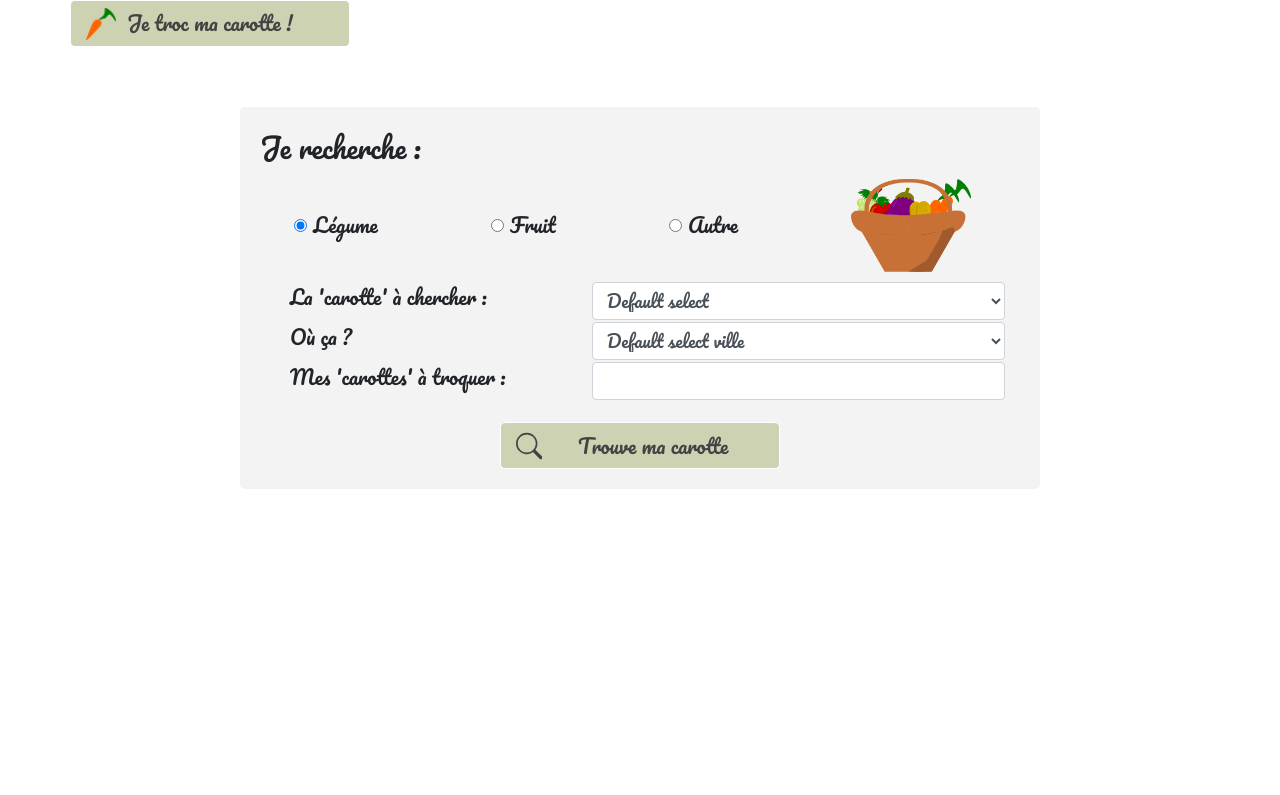
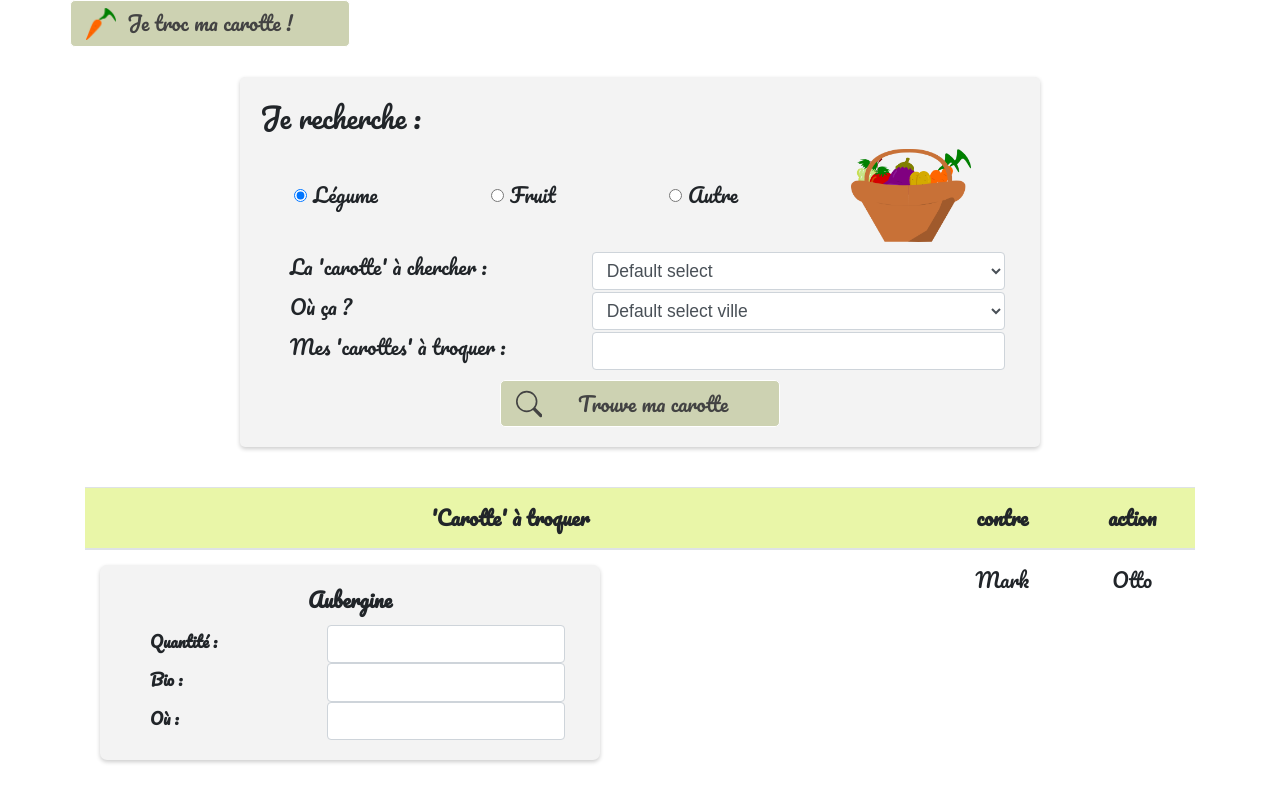
Before and after one commit to severine31/trocTaCarotte, a Symfony app: template templates/home.html.twig in a window 1280 px wide. Shown: the part 223-1018 px from the top of the page. Before the commit the page ends 691 px from the top, so only its background shows below. Run offline with Twig, Linux system fonts and the light colour scheme; the template is opened without the code that fills it, so the values that code supplies are empty; some libraries are stand-ins or nearby versions.

Commit message:
Table troc listing upgrade.

```diff
--- a/public/css/ttc.css
+++ b/public/css/ttc.css
@@ -46,10 +46,11 @@ img {
 }
 .containerBouton{
     margin-left: 3.5em;
-    padding-bottom: 3em;
+    padding-bottom: 1.5em;
 }
 .searchForm{
     background-color: #F3F3F3;
+    box-shadow: 0 2px 4px 0 rgba(0,0,0,.2);
     border-radius: 5px;
     padding:1em;
     width: 40em;
@@ -75,5 +76,30 @@ img {
     font-size: 28px;
 }
 .valid{
-    margin-top: 1em;
+    margin-top: 0.4em;
 }
+input{
+    font-family: arial !important;
+}
+select{
+    font-family: arial !important;
+}
+table{
+    margin-top: 2em;
+    text-align: center;
+}
+.headerRow{
+    background-color: #e9f6a8;
+}
+.carotteForm{
+    background-color: #F3F3F3;
+    box-shadow: 0 2px 4px 0 rgba(0,0,0,.2);
+    border-radius: 7px;
+    padding:1em;
+    width: 25em;
+}
+.labelCarotteForm{
+    margin: 0em;
+    text-align: left;
+    font-size: 16px;
+}
--- a/templates/home.html.twig
+++ b/templates/home.html.twig
@@ -76,4 +76,55 @@
             </form>
         </div>
     </div>
+    <div class="container">
+        <table class="table table-hover">
+            <thead class="headerRow">
+                <tr>
+                    <th scope="col">'Carotte' à troquer</th>
+                    <th scope="col">contre</th>
+                    <th scope="col">action</th>
+                </tr>
+            </thead>
+            <tbody>
+                <tr>
+                    <th scope="row">
+                        <form class="carotteForm">
+                            <div>
+                                <label class="carotteName" for="">Aubergine</label>
+                            </div>
+                            <div class="container">
+                                <div class="row">
+                                    <div class="col-5">
+                                        <label for="contreCarotte" class="col labelCarotteForm">Quantité :</label>
+                                    </div>
+                                    <div class="col-7">
+                                        <input type="contreCarotte" class="form-control form-control-sm" id="contreCarotte" placeholder="">
+                                    </div>
+                                </div>
+                                <div class="row">
+                                    <div class="col-5">
+                                        <label for="contreCarotte" class="col labelCarotteForm">Bio :</label>
+                                    </div>
+                                    <div class="col-7">
+                                        <input type="contreCarotte" class="form-control form-control-sm" id="contreCarotte" placeholder="">
+                                    </div>
+                                </div>
+                                <div class="row">
+                                    <div class="col-5">
+                                        <label for="contreCarotte" class="col labelCarotteForm">Où :</label>
+                                    </div>
+                                    <div class="col-7">
+                                        <input type="contreCarotte" class="form-control form-control-sm" id="contreCarotte" placeholder="">
+                                    </div>
+                                </div>
+                            </div>
+                        </form>
+                    </th>
+                    <td>Mark</td>
+                    <td>Otto</td>
+                </tr>
+            </tbody>
+        </table>
+    </div>
+
 {% endblock %}
```
